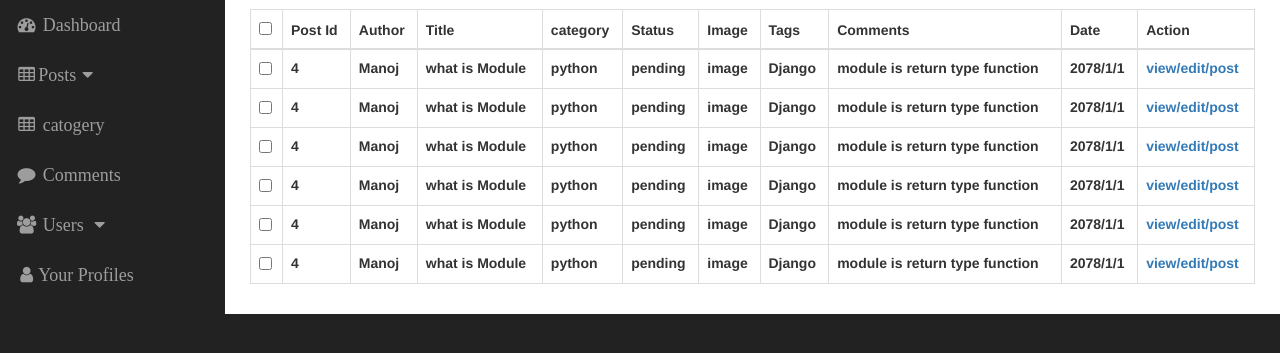
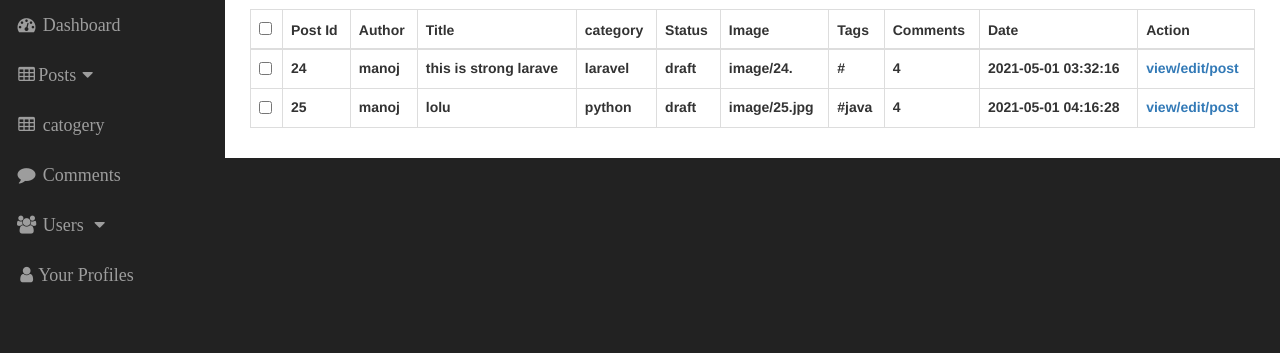
Before and after one commit to mddas/CMS, a PHP site: page /admin/post.php?Action=1 in a window 1280 px wide. Shown: the part 51-404 px from the top of the page. Run offline with PHP 8.4, Linux system fonts and the light colour scheme; data comes from the database, SQL or seed files in the repository; data that the repository does not hold is empty.

Commit message:
version 3 post,user show data and updated tables

```diff
--- a/admin/Dashboard.html
+++ b/admin/Dashboard.html
@@ -40,10 +40,10 @@
                 <a href="javascript:;" data-toggle="collapse" data-target="#demomd"><i class="fa fa-fw fa-users"></i> Users <i class="fa fa-fw fa-caret-down"></i></a>
                 <ul id="demomd" class="collapse">
                     <li>
-                        <a href="all_users.php">All users</a>
+                        <a href="users.php">All users</a>
                     </li>
                     <li>
-                        <a href="add_user.php">Add user</a>
+                        <a href="users.php?Action=Add">Add user</a>
                     </li>
                 </ul>
             </li>
--- a/admin/Dashboard_navbar.html
+++ b/admin/Dashboard_navbar.html
@@ -142,10 +142,10 @@
                 <a href="javascript:;" data-toggle="collapse" data-target="#demomd"><i class="fa fa-fw fa-users"></i> Users <i class="fa fa-fw fa-caret-down"></i></a>
                 <ul id="demomd" class="collapse">
                     <li>
-                        <a href="all_users.php">All users</a>
+                        <a href="users.php">All users</a>
                     </li>
                     <li>
-                        <a href="add_user.php">Add user</a>
+                        <a href="users.php?Action=Add">Add user</a>
                     </li>
                 </ul>
             </li>
--- a/admin/view_all_post.php
+++ b/admin/view_all_post.php
@@ -18,7 +18,9 @@
 </thead>
 
 <tbody>
-        <!----
+        <?php
+        $sql="SELECT * from post";
+        $executes=mysqli_query($connect,$sql);
         while($data=mysqli_fetch_assoc($executes)){
                 $post_id=$data['post_id'];
                 $who_post=$data['who_post'];
@@ -26,95 +28,28 @@
                 $post_category=$data['post_category'];
                 $post_status=$data['post_status'];
                 $post_image=$data['post_image'];
-                $post_catogery=$data['post_catogery'];
-                $post_comment=$data['comment'];
-                $post_date=$date['when_post'];
-        }--->
+                $post_tag=$data['post_tag'];
+                $post_comment="4";
+                $post_date=$data['when_post'];
+                ///echo $post_date;
+        ?>
 
     <tr>
         <th><input type="checkbox"></th>
-        <th>4</th>
-        <th>Manoj</th>
-        <th>what is Module</th>
-        <th>python</th>
-        <th>pending</th>
-        <th>image</th>
-        <th>Django</th>
-        <th>module is return type function</th>
-        <th>2078/1/1</th>
+        <th><?php echo $post_id;?></th>
+        <th><?php echo $who_post;?></th>
+        <th><?php echo $post_title;?></th>
+        <th><?php echo $post_category;?></th>
+        <th><?php echo $post_status;?></th>
+        <th><?php echo $post_image;?></th>
+        <th><?php echo $post_tag;?></th>
+        <th><?php echo $post_comment;?></th>
+        <th><?php echo $post_date;?></th>
         <th><a href="#">view/edit/post</a</th>
 
 </tr>
-<tr>
-        <th><input type="checkbox"></th>
-        <th>4</th>
-        <th>Manoj</th>
-        <th>what is Module</th>
-        <th>python</th>
-        <th>pending</th>
-        <th>image</th>
-        <th>Django</th>
-        <th>module is return type function</th>
-        <th>2078/1/1</th>
-        <th><a href="#">view/edit/post</a</th>
+<?php } ?>
 
-</tr>
-<tr>
-        <th><input type="checkbox"></th>
-        <th>4</th>
-        <th>Manoj</th>
-        <th>what is Module</th>
-        <th>python</th>
-        <th>pending</th>
-        <th>image</th>
-        <th>Django</th>
-        <th>module is return type function</th>
-        <th>2078/1/1</th>
-        <th><a href="#">view/edit/post</a</th>
-
-</tr>
-<tr>
-        <th><input type="checkbox"></th>
-        <th>4</th>
-        <th>Manoj</th>
-        <th>what is Module</th>
-        <th>python</th>
-        <th>pending</th>
-        <th>image</th>
-        <th>Django</th>
-        <th>module is return type function</th>
-        <th>2078/1/1</th>
-        <th><a href="#">view/edit/post</a</th>
-
-</tr>
-<tr>
-        <th><input type="checkbox"></th>
-        <th>4</th>
-        <th>Manoj</th>
-        <th>what is Module</th>
-        <th>python</th>
-        <th>pending</th>
-        <th>image</th>
-        <th>Django</th>
-        <th>module is return type function</th>
-        <th>2078/1/1</th>
-        <th><a href="#">view/edit/post</a</th>
-
-</tr>
-<tr>
-        <th><input type="checkbox"></th>
-        <th>4</th>
-        <th>Manoj</th>
-        <th>what is Module</th>
-        <th>python</th>
-        <th>pending</th>
-        <th>image</th>
-        <th>Django</th>
-        <th>module is return type function</th>
-        <th>2078/1/1</th>
-        <th><a href="#">view/edit/post</a</th>
-
-</tr>
 </tbody>
 
 </table>
```
Also changed, not shown: CMS.sql (+51 -22 lines), admin/add_post.php (+31 -19 lines), admin/add_user.php (+85 -16 lines), admin/all_users.php (+0 -26 lines), admin/users.php (added, +51 -0 lines), admin/image/23.jpg (added), admin/image/25.jpg (added), admin/image/food5.jpg (added), 9 other files.
